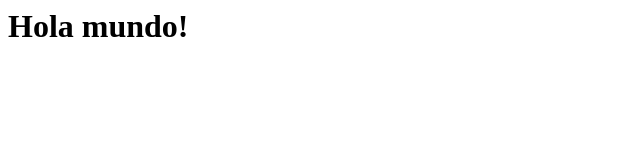
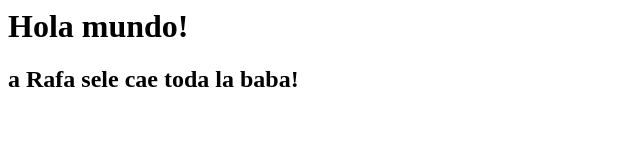
Before and after one commit to daroba73/mi-primer-repositorio, a plain HTML site: page index.html in a window 1280 px wide. Shown: the whole page, without its empty margins (0-640 px from the left). Drawn offline with Linux system fonts and the light colour scheme.

Commit message:
Update index.html

```diff
--- a/index.html
+++ b/index.html
@@ -1 +1,2 @@
 <h1> Hola mundo! </h1>
+<h2>a Rafa sele cae toda la baba!</h2>
```
